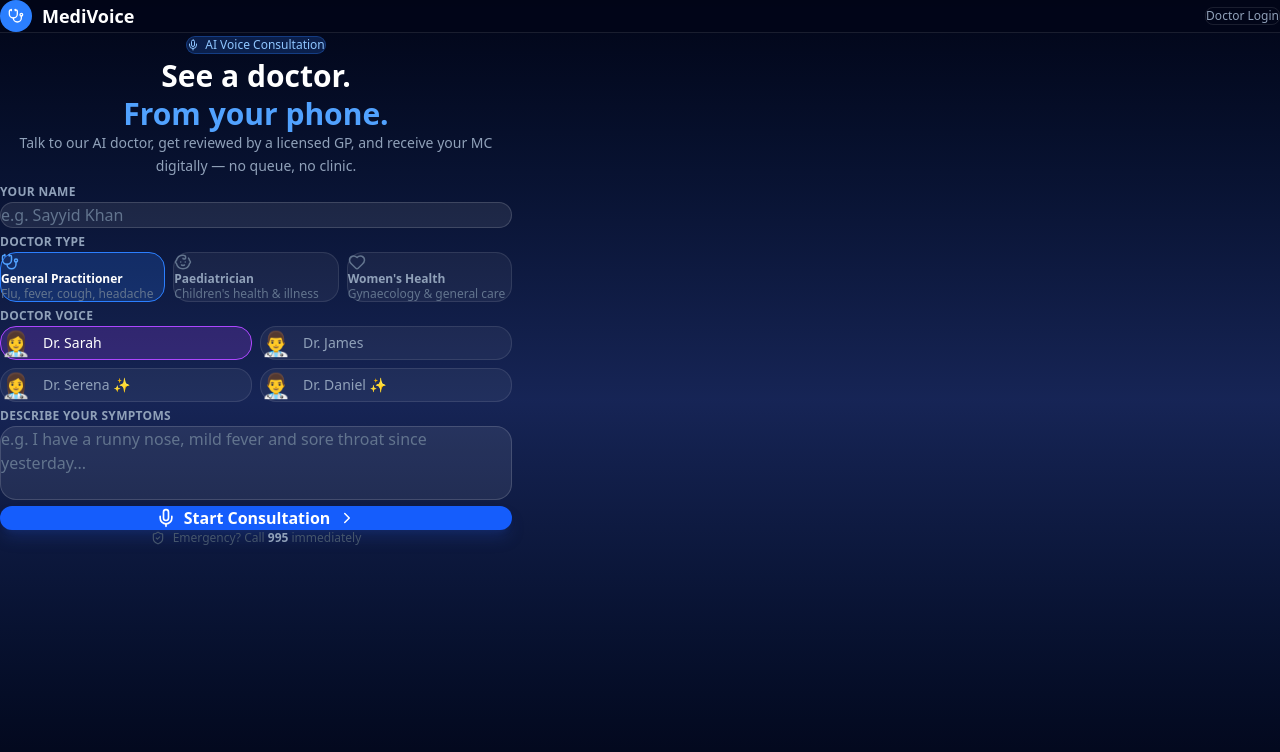
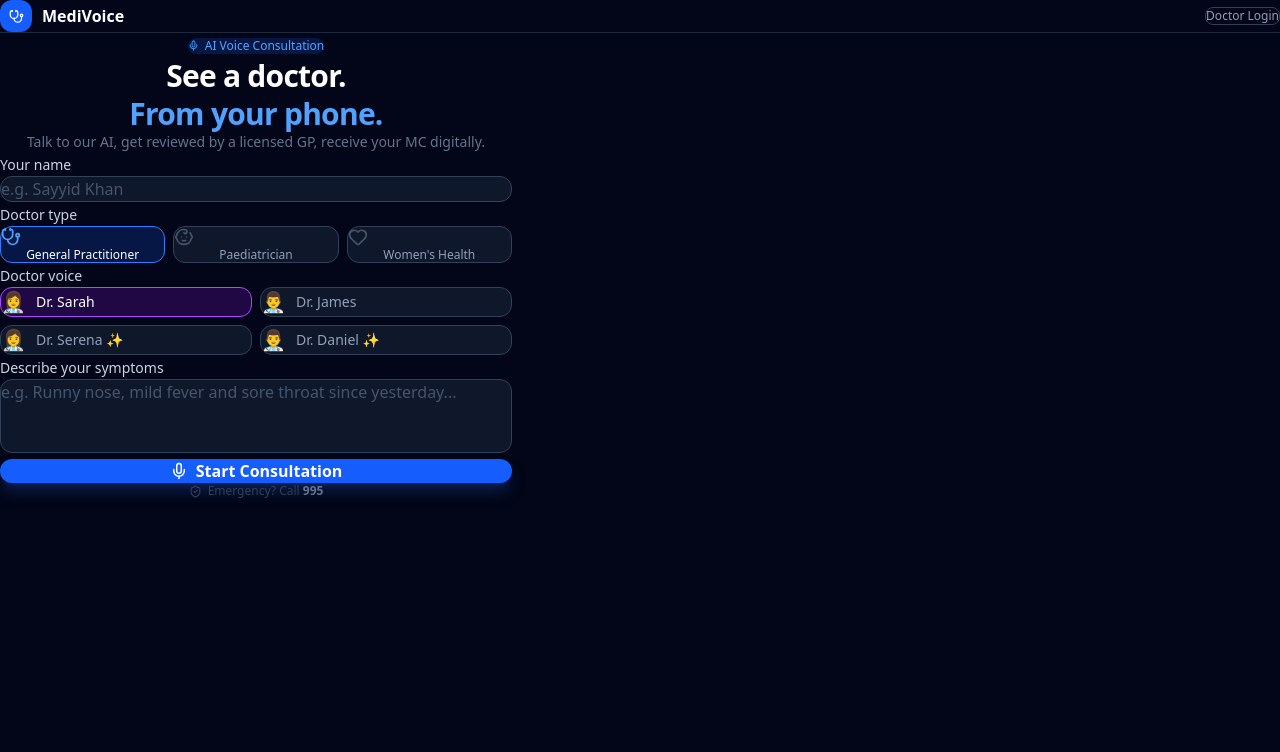
Before and after one commit to sayyidkhan/agora-medihealth, a React app in the folder frontend/: page / in a window 1280 px wide. Shown: the top 752 px of the page. Built offline with nearby package versions, Linux system fonts and the light colour scheme; the HTML template or start-up script is replaced by a standard one.

Commit message:
fix: UI polish pass — consistent dark theme, visible inputs/cards across all 6 pages

```diff
--- a/frontend/src/pages/DoctorLogin.jsx
+++ b/frontend/src/pages/DoctorLogin.jsx
@@ -35,7 +35,7 @@ export default function DoctorLogin() {
   }
 
   return (
-    <div className="min-h-screen bg-gradient-to-b from-slate-950 to-blue-950 flex flex-col max-w-sm mx-auto">
+    <div className="min-h-screen bg-slate-950 flex flex-col max-w-sm mx-auto">
       <header className="px-5 py-4">
         <button onClick={() => navigate('/')} className="flex items-center gap-2 text-slate-400 text-sm">
           <ArrowLeft size={16} /> Patient App
@@ -53,12 +53,12 @@ export default function DoctorLogin() {
         </div>
 
         {/* PIN dots */}
-        <div className={`flex gap-4 transition-all ${shaking ? 'animate-bounce' : ''}`}>
+        <div className={`flex gap-5 transition-all ${shaking ? 'animate-bounce' : ''}`}>
           {[0,1,2,3].map(i => (
-            <div key={i} className={`w-4 h-4 rounded-full border-2 transition-all ${
+            <div key={i} className={`w-5 h-5 rounded-full border-2 transition-all ${
               i < pin.length
-                ? error ? 'bg-red-500 border-red-500' : 'bg-blue-400 border-blue-400'
-                : 'border-white/30'
+                ? error ? 'bg-red-500 border-red-500' : 'bg-blue-500 border-blue-500'
+                : 'border-slate-600'
             }`} />
           ))}
         </div>
@@ -74,8 +74,8 @@ export default function DoctorLogin() {
               onClick={() => handleKey(key)}
               className={`h-16 rounded-2xl text-xl font-semibold transition-all active:scale-95 ${
                 key === '⌫'
-                  ? 'bg-white/5 text-slate-400 border border-white/10'
-                  : 'bg-white/10 text-white border border-white/10 active:bg-white/20'
+                  ? 'bg-slate-900 text-slate-500 border border-slate-700'
+                  : 'bg-slate-800 text-white border border-slate-700 active:bg-slate-700'
               }`}
             >
               {key}
--- a/frontend/src/pages/Landing.jsx
+++ b/frontend/src/pages/Landing.jsx
@@ -39,68 +39,67 @@ export default function Landing() {
   }
 
   return (
-    <div className="min-h-screen bg-gradient-to-b from-slate-950 via-blue-950 to-slate-950">
+    <div className="min-h-screen bg-slate-950 flex flex-col">
       {/* Header */}
-      <header className="flex items-center justify-between px-5 py-4 border-b border-white/10 sticky top-0 bg-slate-950/80 backdrop-blur z-10">
+      <header className="flex items-center justify-between px-5 py-4 border-b border-slate-800 sticky top-0 bg-slate-950 z-10">
         <div className="flex items-center gap-2.5">
-          <div className="w-8 h-8 rounded-full bg-blue-500 flex items-center justify-center">
-            <Stethoscope size={16} className="text-white" />
+          <div className="w-8 h-8 rounded-xl bg-blue-600 flex items-center justify-center">
+            <Stethoscope size={15} className="text-white" />
           </div>
-          <span className="text-lg font-bold text-white">MediVoice</span>
+          <span className="text-base font-bold text-white">MediVoice</span>
         </div>
         <button
           onClick={() => navigate('/doctor')}
-          className="text-xs text-slate-400 hover:text-white transition-colors border border-white/10 px-3 py-1.5 rounded-lg"
+          className="text-xs text-slate-400 border border-slate-700 px-3 py-1.5 rounded-lg"
         >
           Doctor Login
         </button>
       </header>
 
-      <div className="px-4 py-6 max-w-lg mx-auto space-y-6 pb-12">
+      <div className="flex-1 px-5 py-6 max-w-lg mx-auto w-full space-y-5">
         {/* Hero */}
-        <div className="text-center pt-2 space-y-3">
-          <div className="inline-flex items-center gap-1.5 bg-blue-500/20 text-blue-300 text-xs px-3 py-1.5 rounded-full border border-blue-500/30">
-            <Mic size={12} />
+        <div className="text-center space-y-2 pb-1">
+          <div className="inline-flex items-center gap-1.5 bg-blue-600/20 text-blue-400 text-xs px-3 py-1.5 rounded-full">
+            <Mic size={11} />
             AI Voice Consultation
           </div>
-          <h1 className="text-3xl font-bold text-white leading-tight">
+          <h1 className="text-3xl font-extrabold text-white leading-tight tracking-tight">
             See a doctor.<br />
             <span className="text-blue-400">From your phone.</span>
           </h1>
-          <p className="text-slate-400 text-sm leading-relaxed">
-            Talk to our AI doctor, get reviewed by a licensed GP, and receive your MC digitally — no queue, no clinic.
+          <p className="text-slate-500 text-sm">
+            Talk to our AI, get reviewed by a licensed GP, receive your MC digitally.
           </p>
         </div>
 
         {/* Name */}
         <div className="space-y-1.5">
-          <label className="text-xs font-semibold text-slate-400 uppercase tracking-wide">Your Name</label>
+          <label className="text-sm font-medium text-slate-300">Your name</label>
           <input
             type="text"
             value={name}
             onChange={e => { setName(e.target.value); setError('') }}
             placeholder="e.g. Sayyid Khan"
-            className="w-full bg-white/8 border border-white/15 rounded-2xl px-4 py-3.5 text-white placeholder-slate-500 focus:outline-none focus:border-blue-500 focus:bg-white/10 transition-all text-base"
+            className="w-full bg-slate-900 border border-slate-700 rounded-xl px-4 py-3.5 text-white placeholder-slate-600 focus:outline-none focus:border-blue-500 focus:ring-1 focus:ring-blue-500/30 transition-all text-base"
           />
         </div>
 
         {/* Doctor Type */}
         <div className="space-y-1.5">
-          <label className="text-xs font-semibold text-slate-400 uppercase tracking-wide">Doctor Type</label>
+          <label className="text-sm font-medium text-slate-300">Doctor type</label>
           <div className="grid grid-cols-3 gap-2">
-            {DOCTOR_TYPES.map(({ id, label, desc, icon: Icon }) => (
+            {DOCTOR_TYPES.map(({ id, label, icon: Icon }) => (
               <button
                 key={id}
                 onClick={() => setDoctorType(id)}
-                className={`p-3 rounded-2xl border text-left transition-all active:scale-95 ${
+                className={`p-3 rounded-xl border text-center transition-all active:scale-95 ${
                   doctorType === id
-                    ? 'border-blue-500 bg-blue-500/20 text-white'
-                    : 'border-white/10 bg-white/5 text-slate-400'
+                    ? 'border-blue-500 bg-blue-600/20 text-white'
+                    : 'border-slate-700 bg-slate-900 text-slate-400'
                 }`}
               >
-                <Icon size={18} className={doctorType === id ? 'text-blue-400 mb-1.5' : 'text-slate-500 mb-1.5'} />
-                <div className="font-semibold text-xs leading-tight">{label}</div>
-                <div className="text-xs text-slate-500 mt-0.5 leading-tight hidden sm:block">{desc}</div>
+                <Icon size={20} className={`mx-auto mb-1.5 ${doctorType === id ? 'text-blue-400' : 'text-slate-600'}`} />
+                <div className="font-medium text-xs leading-tight">{label}</div>
               </button>
             ))}
           </div>
@@ -108,19 +107,19 @@ export default function Landing() {
 
         {/* Voice */}
         <div className="space-y-1.5">
-          <label className="text-xs font-semibold text-slate-400 uppercase tracking-wide">Doctor Voice</label>
+          <label className="text-sm font-medium text-slate-300">Doctor voice</label>
           <div className="grid grid-cols-2 gap-2">
             {VOICE_OPTIONS.map(({ id, label, emoji }) => (
               <button
                 key={id}
                 onClick={() => setVoiceType(id)}
-                className={`flex items-center gap-3 p-3 rounded-2xl border transition-all active:scale-95 ${
+                className={`flex items-center gap-2.5 px-3 py-3 rounded-xl border transition-all active:scale-95 ${
                   voiceType === id
-                    ? 'border-purple-500 bg-purple-500/20 text-white'
-                    : 'border-white/10 bg-white/5 text-slate-400'
+                    ? 'border-purple-500 bg-purple-600/20 text-white'
+                    : 'border-slate-700 bg-slate-900 text-slate-400'
                 }`}
               >
-                <span className="text-2xl">{emoji}</span>
+                <span className="text-xl">{emoji}</span>
                 <span className="text-sm font-medium">{label}</span>
               </button>
             ))}
@@ -129,34 +128,30 @@ export default function Landing() {
 
         {/* Symptoms */}
         <div className="space-y-1.5">
-          <label className="text-xs font-semibold text-slate-400 uppercase tracking-wide">Describe your symptoms</label>
+          <label className="text-sm font-medium text-slate-300">Describe your symptoms</label>
           <textarea
             value={prePrompt}
             onChange={e => { setPrePrompt(e.target.value); setError('') }}
-            placeholder="e.g. I have a runny nose, mild fever and sore throat since yesterday..."
+            placeholder="e.g. Runny nose, mild fever and sore throat since yesterday..."
             rows={3}
-            className="w-full bg-white/8 border border-white/15 rounded-2xl px-4 py-3.5 text-white placeholder-slate-500 focus:outline-none focus:border-blue-500 focus:bg-white/10 transition-all resize-none text-base"
+            className="w-full bg-slate-900 border border-slate-700 rounded-xl px-4 py-3.5 text-white placeholder-slate-600 focus:outline-none focus:border-blue-500 focus:ring-1 focus:ring-blue-500/30 transition-all resize-none text-base"
           />
         </div>
 
-        {error && (
-          <p className="text-red-400 text-sm text-center">{error}</p>
-        )}
+        {error && <p className="text-red-400 text-sm text-center -mt-1">{error}</p>}
 
         {/* CTA */}
         <button
           onClick={handleStart}
-          className="w-full bg-blue-600 active:bg-blue-700 hover:bg-blue-500 text-white font-bold py-4 rounded-2xl flex items-center justify-center gap-2 transition-colors text-base shadow-lg shadow-blue-900/40"
+          className="w-full bg-blue-600 active:bg-blue-700 text-white font-bold py-4 rounded-xl flex items-center justify-center gap-2 text-base shadow-lg shadow-blue-900/50"
         >
-          <Mic size={20} />
+          <Mic size={18} />
           Start Consultation
-          <ChevronRight size={18} />
         </button>
 
-        {/* Trust badge */}
-        <div className="flex items-center justify-center gap-2 text-slate-600 text-xs">
-          <ShieldCheck size={14} />
-          <span>Emergency? Call <span className="text-slate-400 font-semibold">995</span> immediately</span>
+        <div className="flex items-center justify-center gap-1.5 text-slate-700 text-xs pb-4">
+          <ShieldCheck size={13} />
+          <span>Emergency? Call <span className="text-slate-500 font-semibold">995</span></span>
         </div>
       </div>
     </div>
```
Also changed, not shown: frontend/src/pages/Consult.jsx (+9 -9 lines), frontend/src/pages/DoctorCase.jsx (+13 -13 lines), frontend/src/pages/DoctorDashboard.jsx (+7 -7 lines), frontend/src/pages/Status.jsx (+9 -9 lines).
